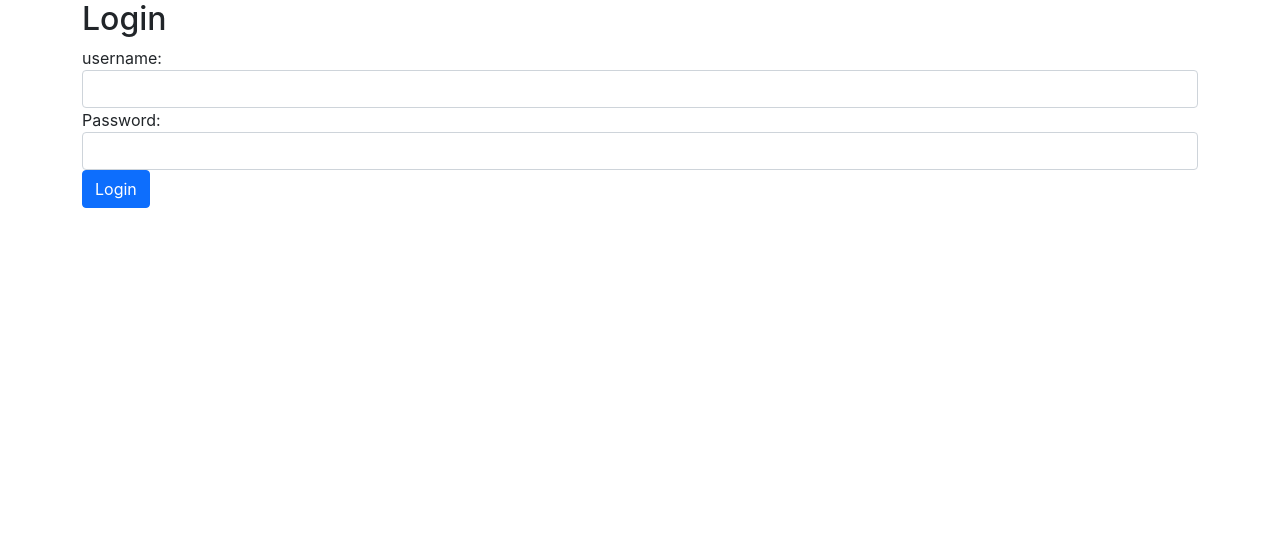
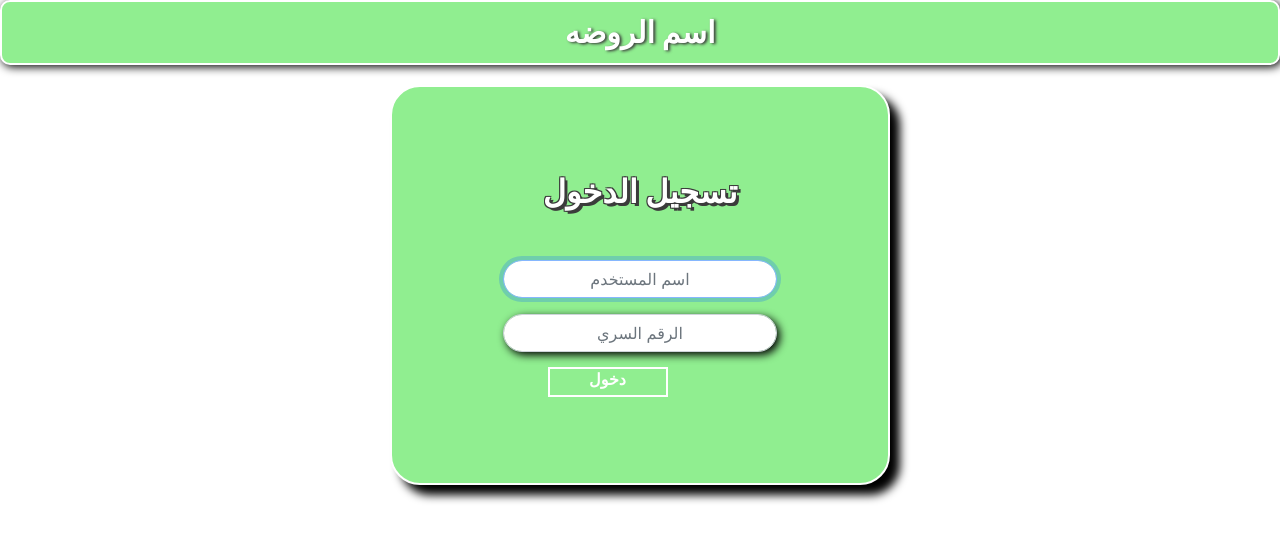
Before and after one commit to MohammadNawasrah/KG_MS_React, a React (Create React App) app in the folder kg_react/: page / in a window 1280 px wide. Shown: the top 540 px of the page. Built offline with nearby package versions, Linux system fonts and the light colour scheme.

Commit message:
add bootstrap and css for login design and edit it

```diff
--- /dev/null
+++ b/kg_react/src/component/CSS/login_style.css
@@ -0,0 +1,279 @@
+:root {
+    --textNav--size: 30px;
+}
+
+.navbarLogin {
+    justify-content: center;
+}
+
+.navbar {
+    background-color: lightgreen;
+    text-align: center;
+    border: 2px solid white;
+    border-radius: 10px;
+    text-shadow: 2px 1px 3px #3b3b3b;
+    box-shadow: 2px 2px 10px black;
+}
+
+.navbarLogin .col {
+    align-items: center;
+}
+
+body {
+    position: relative;
+    display: flex;
+    flex-direction: column;
+    justify-content: flex-start;
+    height: 100vh;
+    background-color: white;
+    /* align-items: center; */
+}
+
+.colText {
+    font-weight: bold;
+}
+
+/* .userName:hover, */
+/* .password:hover {
+    border-top: none;
+    border: 2px black solid;
+ outline: none;
+ } */
+
+.loginForm {
+    background-color: lightgreen;
+    display: flex;
+    color: white;
+    flex-wrap: nowrap;
+    flex-direction: column;
+    justify-content: center;
+    align-items: center;
+    border: 2px solid white;
+    border-radius: 30px;
+    box-shadow: 10px 10px 10px black;
+}
+
+/* #loginForm{
+
+} */
+
+.textContainer .row {
+    /* background-color: red; */
+    display: flex;
+    justify-content: center;
+}
+
+.textAlert {
+    color: white;
+    /* fill: transparent; */
+    text-shadow: 3px 3px 0 #3b3b3b, -1px -1px 0 #3b3b3b, 1px -1px 0 #3b3b3b, -1px 1px 0 #3b3b3b, 1px 1px 0 #3b3b3b;
+    font-weight: bold;
+    font-size: xx-large;
+}
+
+.userName,
+.password {
+    text-align: center;
+    caret-color: red;
+    border-radius: 50px;
+    box-shadow: 3px 3px 8px black;
+}
+
+.upB {
+    cursor: pointer;
+    width: 120px;
+    height: 30px;
+    position: relative;
+    background-color: transparent;
+    outline: none;
+    font-weight: bold;
+    border: 2px solid white;
+    border-radius: 0px;
+    margin-top: 15px;
+    margin-left: 45px;
+    color: transparent;
+    transition: color 200ms 400ms, border-radius 200ms 500ms;
+
+}
+
+.upB:hover {
+    color: white;
+    border-radius: 30px;
+
+}
+
+.upB::before {
+    content: "دخول";
+    color: white;
+    font-weight: bold;
+    position: absolute;
+    text-align: center;
+    white-space: pre;
+    top: -2px;
+    left: -5px;
+    width: 125px;
+    height: 30px;
+    transition: 120ms 3s width;
+    transition: width 120ms 300ms, height 300ms, color 300ms 200ms;
+
+}
+
+.upB::after {
+    content: "";
+    color: black;
+    font-weight: bold;
+    position: absolute;
+    text-align: center;
+    white-space: pre;
+    top: -2px;
+    left: -1px;
+    width: 0px;
+    height: 0px;
+    border-radius: 30px;
+    background-color: rgba(255, 255, 255, 0.486);
+    box-shadow: 5px 5px 10px black;
+    transition: width 120ms 300ms, height 300ms, box-shadow 120ms;
+
+    overflow: hidden;
+}
+
+.upB:hover::after {
+    top: -2px;
+    width: 116px;
+    height: 25px;
+}
+
+.upB:focus::after {
+    box-shadow: 1px 1px 3px black, -1px -1px 3px black;
+}
+
+.upB:hover::before {
+    color: transparent;
+    top: -2px;
+    width: 0px;
+    height: 5px;
+}
+
+.collapse {
+    width: 250px;
+    text-align: center;
+    background-color: rgb(248, 215, 218);
+    height: fit-content;
+    margin-top: 12px;
+    border-radius: 20px;
+}
+
+@media screen and (min-width:1009px) {
+    .textContainer .row {
+        font-size: 30px;
+        max-height: 40px;
+    }
+
+    .navbarLogin {
+        min-width: 100vw;
+    }
+
+    .navbarLogin .row {
+        min-width: 100vw;
+        height: 200px;
+    }
+
+    .colText {
+        font-size: 30px;
+        min-width: 550px;
+    }
+
+    .loginForm {
+        max-width: 500px;
+        max-height: 400px;
+        height: 400px;
+        flex: 200px;
+        margin-top: 20px;
+    }
+}
+
+@media screen and (min-width:807px) and (max-width:1008px) {
+    .textContainer .row {
+        font-size: 30px;
+        max-height: 40px;
+    }
+
+    .navbarLogin {
+        min-width: 100vw;
+    }
+
+    .navbarLogin .row {
+        min-width: 100vw;
+        height: 200px;
+    }
+
+    .buttonForm {
+        height: 40px;
+    }
+
+    .loginForm {
+        max-width: 500px;
+        max-height: 400px;
+        height: 400px;
+        flex: 200px;
+        margin-top: 20px;
+    }
+
+    .colText {
+        font-size: 25px;
+        min-width: 500px;
+    }
+}
+
+@media screen and (min-width:717px) and (max-width:806px) {
+    .textContainer .row {
+        font-size: 30px;
+        max-height: 40px;
+    }
+
+    .navbarLogin {
+        min-width: 100vw;
+    }
+
+    .navbarLogin .row {
+        min-width: 100vw;
+        height: 200px;
+    }
+
+    .buttonForm {
+        height: 40px;
+    }
+
+    .loginForm {
+        max-width: 500px;
+        max-height: 400px;
+        height: 400px;
+        flex: 200px;
+        margin-top: 20px;
+    }
+
+    .colText {
+        min-width: 400px;
+        font-size: 20px;
+    }
+}
+
+@media screen and (min-width:617px) and (max-width:716px) {
+    .textContainer .row {
+        font-size: 30px;
+        max-height: 40px;
+    }
+
+    .navbarLogin {
+        min-width: 100vw;
+    }
+
+    .navbarLogin .row {
+        min-width: 100vw;
+        height: 200px;
+    }
+
+    .buttonForm {
+        height: 40px;
+    }
+}
--- a/kg_react/src/component/login.js
+++ b/kg_react/src/component/login.js
@@ -1,4 +1,5 @@
 import React, { useState } from 'react';
+import "./CSS/login_style.css";
 import axios from 'axios';
 // import { useHistory } from 'react-router-dom';
 
@@ -20,7 +21,7 @@ const LoginPage = () => {
     try {
       const response = await axios.post('http://localhost:8080/logins', { username, password });
 
-      if (response.data === 'Login successful') {
+      if (response.status === 'Login successful') {
         // useHistory.push("./success_login.js");
         window.location.href = './success_login.js'; // Replace with your actual success page URL
       } else {
@@ -33,32 +34,47 @@ const LoginPage = () => {
   };
 
   return (
-    <div className="container">
-      <h2>Login</h2>
+    <div>
+      <nav className="navbar">
+        <div className="col d-flex justify-content-center text-center colText text-white" style={{ flex: 5 }}>
+          اسم الروضه
+        </div>
+      </nav>
       <form onSubmit={handleSubmit}>
-        <div className="form-group">
-          <label htmlFor="username">username:</label>
-          <input
-            type="text"
-            className="form-control"
-            id="username"
-            value={username}
-            onChange={handleusernameChange}
-            required
-          />
+        <div className="container loginForm" id="loginForm">
+          <form action="/login" method="post">
+            <div className="text-center mb-5">
+              <h1 className="h3 mb-3 font-weight-normal textAlert">تسجيل الدخول</h1>
+            </div>
+            <div className="form-label-group">
+
+              <input
+                type="text"
+                name="username"
+                id="inputUsername"
+                onSubmit={handleusernameChange}
+                className="form-control userName"
+                placeholder="اسم المستخدم"
+                required
+                autoFocus
+              />
+            </div>
+            <div className="form-label-group mt-3">
+              <input
+                type="password"
+                name="password"
+                id="inputPassword"
+                onSubmit={handlePasswordChange}
+                className="form-control password"
+                placeholder="الرقم السري"
+                required
+              />
+            </div>
+            <button className="upB" type="submit" name="login" data-toggle="collapse" href="#collapseExample">
+              دخول
+            </button>
+          </form>
         </div>
-        <div className="form-group">
-          <label htmlFor="password">Password:</label>
-          <input
-            type="password"
-            className="form-control"
-            id="password"
-            value={password}
-            onChange={handlePasswordChange}
-            required
-          />
-        </div>
-        <button type="submit" className="btn btn-primary">Login</button>
       </form>
     </div>
   );
--- a/kg_react/src/index.js
+++ b/kg_react/src/index.js
@@ -8,6 +8,7 @@ import { BrowserRouter as Router, Routes, Route } from 'react-router-dom';
 import SuccessPage from './component/success_login';
 import FailurePage from './component/failed_login';
 
+// const root=ReactDOM.create
 ReactDOM.render(
   <Router>
     <Routes>
```
